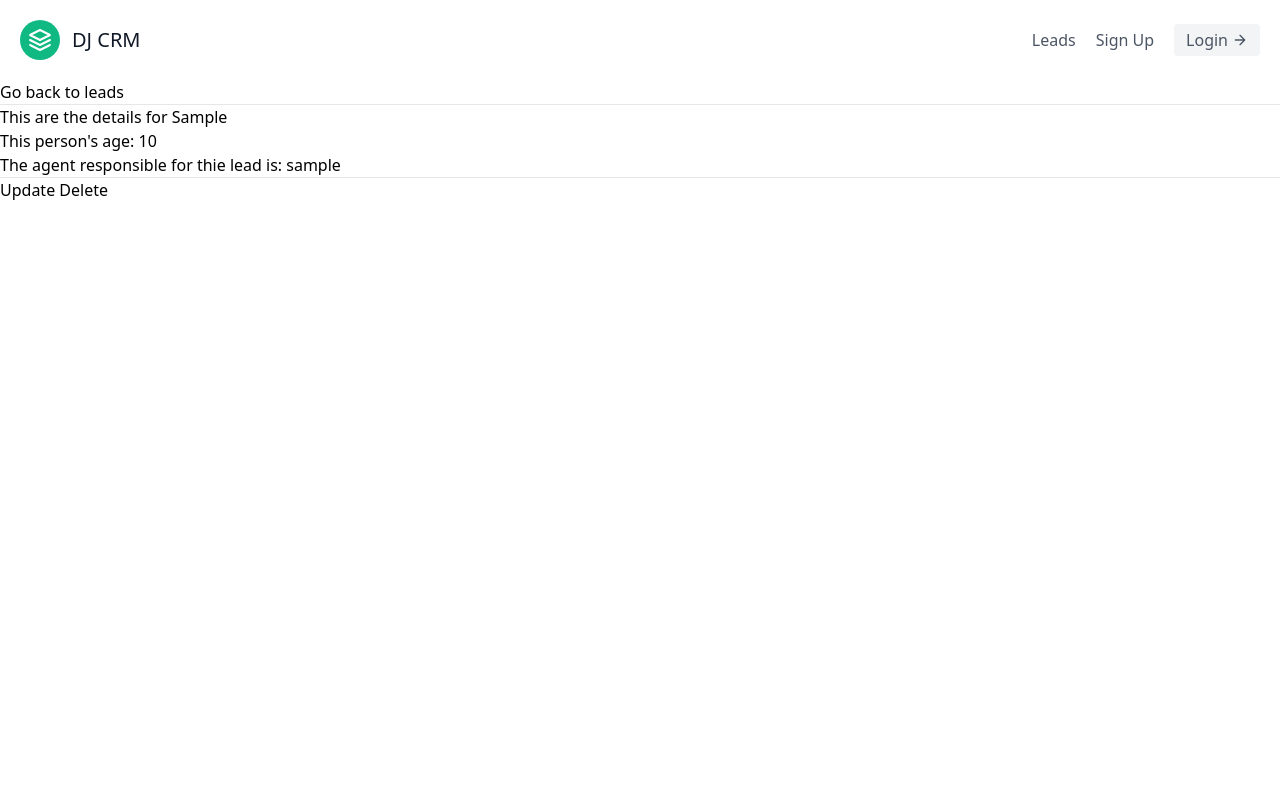
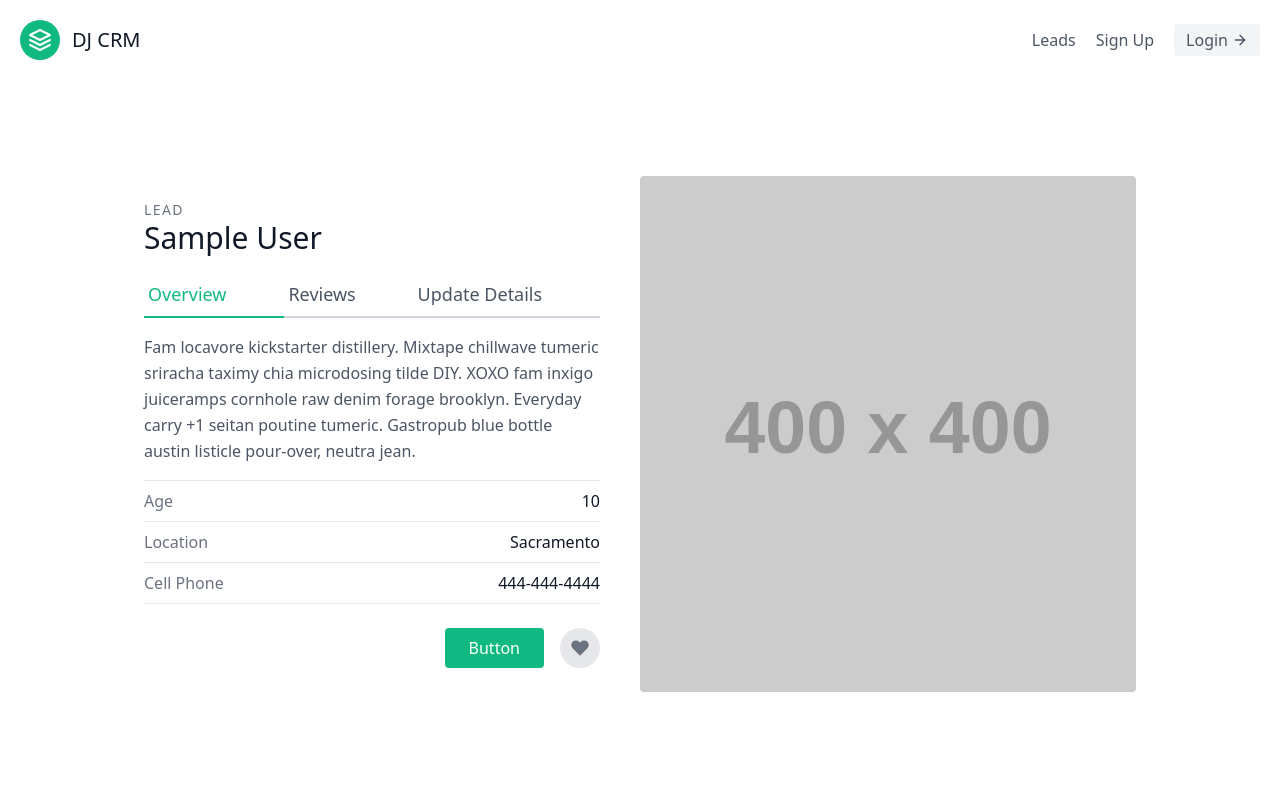
Before and after one commit to corey-hammond/django-crm, a Django app: page /leads/1/ in a window 1280 px wide. Shown: the top 787 px of the page. Run offline with Django 3.2, Linux system fonts and the light colour scheme; tables that the repository leaves empty hold one stand-in row (values such as "Sample post"); grey boxes labelled with a size stand in for pictures from a placeholder-image service; some libraries are stand-ins or nearby versions.

Commit message:
updated views to classes and using django generic views

```diff
--- a/djcrm/urls.py
+++ b/djcrm/urls.py
@@ -1,11 +1,11 @@
 from django.contrib import admin
 from django.urls import path, include
 
-from leads.views import landing_page
+from leads.views import LandingPageView
 
 
 urlpatterns = [
     path('admin/', admin.site.urls),
-    path('', landing_page, name='landing-page'),
+    path('', LandingPageView.as_view(), name='landing-page'),
     path('leads/', include('leads.urls', namespace='leads')),
 ]
--- a/leads/templates/leads/lead_detail.html
+++ b/leads/templates/leads/lead_detail.html
@@ -1,12 +1,41 @@
 {% extends "base.html" %}
 
 {% block content %}
-  <a href="{% url 'leads:lead-list' %}">Go back to leads</a>
-  <hr />
-  <h1>This are the details for {{ lead.first_name }}</h1>
-  <p>This person's age: {{ lead.age }}</p>
-  <p>The agent responsible for thie lead is: {{ lead.agent }}</p>
-  <hr />
-  <a href="{% url 'leads:lead-update' lead.pk %}">Update</a>
-  <a href="{% url 'leads:lead-delete' lead.pk %}">Delete</a>
+<section class="text-gray-600 body-font overflow-hidden">
+  <div class="container px-5 py-24 mx-auto">
+    <div class="lg:w-4/5 mx-auto flex flex-wrap">
+      <div class="lg:w-1/2 w-full lg:pr-10 lg:py-6 mb-6 lg:mb-0">
+        <h2 class="text-sm title-font text-gray-500 tracking-widest">LEAD</h2>
+        <h1 class="text-gray-900 text-3xl title-font font-medium mb-4">{{ lead.first_name }} {{ lead.last_name }}</h1>
+        <div class="flex mb-4">
+          <a href="{% url 'leads:lead-detail' lead.pk %}" class="flex-grow text-green-500 border-b-2 border-green-500 py-2 text-lg px-1">Overview</a>
+          <a class="flex-grow border-b-2 border-gray-300 py-2 text-lg px-1">Reviews</a>
+          <a href="{% url 'leads:lead-update' lead.pk %}" class="flex-grow border-b-2 border-gray-300 py-2 text-lg px-1">Update Details</a>
+        </div>
+        <p class="leading-relaxed mb-4">Fam locavore kickstarter distillery. Mixtape chillwave tumeric sriracha taximy chia microdosing tilde DIY. XOXO fam inxigo juiceramps cornhole raw denim forage brooklyn. Everyday carry +1 seitan poutine tumeric. Gastropub blue bottle austin listicle pour-over, neutra jean.</p>
+        <div class="flex border-t border-gray-200 py-2">
+          <span class="text-gray-500">Age</span>
+          <span class="ml-auto text-gray-900">{{ lead.age }}</span>
+        </div>
+        <div class="flex border-t border-gray-200 py-2">
+          <span class="text-gray-500">Location</span>
+          <span class="ml-auto text-gray-900">Sacramento</span>
+        </div>
+        <div class="flex border-t border-b mb-6 border-gray-200 py-2">
+          <span class="text-gray-500">Cell Phone</span>
+          <span class="ml-auto text-gray-900">444-444-4444</span>
+        </div>
+        <div class="flex">
+          <button class="flex ml-auto text-white bg-green-500 border-0 py-2 px-6 focus:outline-none hover:bg-green-600 rounded">Button</button>
+          <button class="rounded-full w-10 h-10 bg-gray-200 p-0 border-0 inline-flex items-center justify-center text-gray-500 ml-4">
+            <svg fill="currentColor" stroke-linecap="round" stroke-linejoin="round" stroke-width="2" class="w-5 h-5" viewBox="0 0 24 24">
+              <path d="M20.84 4.61a5.5 5.5 0 00-7.78 0L12 5.67l-1.06-1.06a5.5 5.5 0 00-7.78 7.78l1.06 1.06L12 21.23l7.78-7.78 1.06-1.06a5.5 5.5 0 000-7.78z"></path>
+            </svg>
+          </button>
+        </div>
+      </div>
+      <img alt="ecommerce" class="lg:w-1/2 w-full lg:h-auto h-64 object-cover object-center rounded" src="https://dummyimage.com/400x400">
+    </div>
+  </div>
+</section>
 {% endblock %}
--- a/leads/urls.py
+++ b/leads/urls.py
@@ -1,13 +1,13 @@
 from django.urls import path
 
-from .views import lead_list, lead_detail, lead_create, lead_update, lead_delete
+from .views import LeadUpdateView, LeadDeleteView, LeadListView, LeadDetailView, LeadCreateView
 
 app_name = "leads"
 
 urlpatterns = [
-    path('', lead_list, name='lead-list'),
-    path('<int:pk>/', lead_detail, name='lead-detail'),
-    path('<int:pk>/update/', lead_update, name='lead-update'),
-    path('<int:pk>/delete/', lead_delete, name='lead-delete'),
-    path('create/', lead_create, name='lead-create'),
+    path('', LeadListView.as_view(), name='lead-list'),
+    path('<int:pk>/', LeadDetailView.as_view(), name='lead-detail'),
+    path('<int:pk>/update/', LeadUpdateView.as_view(), name='lead-update'),
+    path('<int:pk>/delete/', LeadDeleteView.as_view(), name='lead-delete'),
+    path('create/', LeadCreateView.as_view(), name='lead-create'),
 ]
--- a/leads/views.py
+++ b/leads/views.py
@@ -1,54 +1,95 @@
-from django.shortcuts import render, redirect
+from django.shortcuts import render, redirect, reverse
 from django.http import HttpResponse
+from django.views.generic import TemplateView, ListView, DetailView, CreateView, UpdateView, DeleteView
 
 from .models import Lead, Agent
 from .forms import LeadForm, LeadModelForm
 
 
-def landing_page(request):
-    return render(request, "landing.html")
+class LandingPageView(TemplateView):
+    template_name = "landing.html"
 
 
-def lead_list(request):
-    leads = Lead.objects.all()
-    context = {"leads": leads}
-    return render(request, "leads/lead_list.html", context)
+# def landing_page(request):
+#     return render(request, "landing.html")
 
 
-def lead_detail(request, pk):
-    lead = Lead.objects.get(id=pk)
-    context = {"lead": lead}
-    return render(request, "leads/lead_detail.html", context)
+class LeadListView(ListView):
+    template_name = "leads/lead_list.html"
+    queryset = Lead.objects.all()
+    context_object_name = "leads"
 
 
-def lead_create(request):
-    form = LeadModelForm()
-
-    if request.method == "POST":
-        form = LeadModelForm(request.POST)
-        if form.is_valid():
-            form.save()
-            return redirect("/leads")
-
-    context = {"form": form}
-    return render(request, "leads/lead_create.html", context)
+# def lead_list(request):
+#     leads = Lead.objects.all()
+#     context = {"leads": leads}
+#     return render(request, "leads/lead_list.html", context)
 
 
-def lead_update(request, pk):
-    lead = Lead.objects.get(id=pk)
-    form = LeadModelForm(instance=lead)
+class LeadDetailView(DetailView):
+  template_name = "leads/lead_detail.html"
+  queryset = Lead.objects.all()
+  context_object_name = "lead"
 
-    if request.method == "POST":
-        form = LeadModelForm(request.POST, instance=lead)
-        if form.is_valid():
-            form.save()
-            return redirect("/leads")
 
-    context = {
-        "lead": lead,
-        "form": form,
-    }
-    return render(request, "leads/lead_update.html", context)
+# def lead_detail(request, pk):
+#     lead = Lead.objects.get(id=pk)
+#     context = {"lead": lead}
+#     return render(request, "leads/lead_detail.html", context)
+
+
+class LeadCreateView(CreateView):
+  template_name = "leads/lead_create.html"
+  form_class = LeadModelForm
+
+  def get_success_url(self):
+    return reverse("leads:lead-list")
+
+# def lead_create(request):
+#     form = LeadModelForm()
+
+#     if request.method == "POST":
+#         form = LeadModelForm(request.POST)
+#         if form.is_valid():
+#             form.save()
+#             return redirect("/leads")
+
+#     context = {"form": form}
+#     return render(request, "leads/lead_create.html", context)
+
+
+class LeadUpdateView(UpdateView):
+    template_name = "leads/lead_update.html"
+    form_class = LeadModelForm
+    queryset = Lead.objects.all()
+
+    def get_success_url(self):
+        return reverse("leads:lead-list")
+
+
+# def lead_update(request, pk):
+#     lead = Lead.objects.get(id=pk)
+#     form = LeadModelForm(instance=lead)
+
+#     if request.method == "POST":
+#         form = LeadModelForm(request.POST, instance=lead)
+#         if form.is_valid():
+#             form.save()
+#             return redirect("/leads")
+
+#     context = {
+#         "lead": lead,
+#         "form": form,
+#     }
+#     return render(request, "leads/lead_update.html", context)
+
+
+class LeadDeleteView(DeleteView):
+    template_name = "leads/lead_delete.html"
+    queryset = Lead.objects.all()
+
+    def get_success_url(self):
+        return reverse("leads:lead-list")
 
 
 def lead_delete(request, pk):
@@ -56,6 +97,9 @@ def lead_delete(request, pk):
     lead.delete()
     return redirect("/leads")
 
+
+
+# NOT USING THE MODELFORM CLASS
 
 # def lead_update(request, pk):
 #     lead = Lead.objects.get(id=pk)
```
Also changed, not shown: leads/templates/leads/lead_delete.html (added, +12 -0 lines), leads/templates/leads/lead_list.html (+8 -1 lines), leads/templates/leads/lead_update.html (+22 -8 lines).
